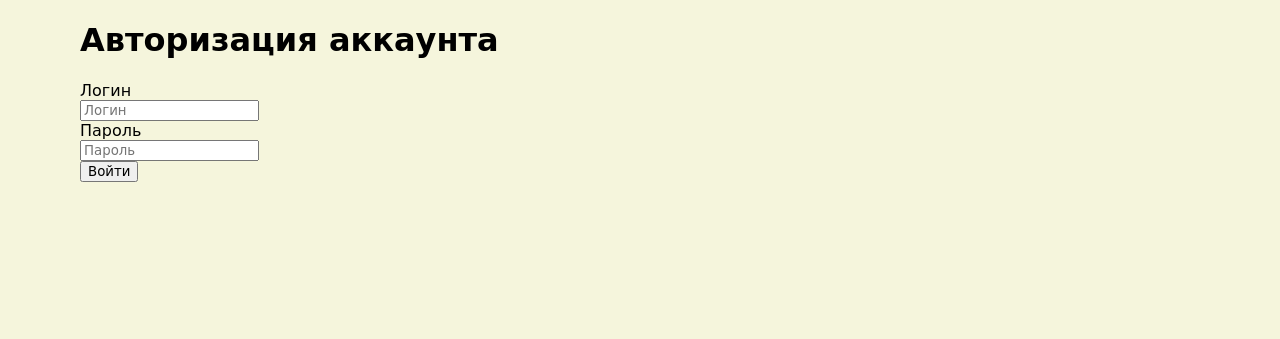
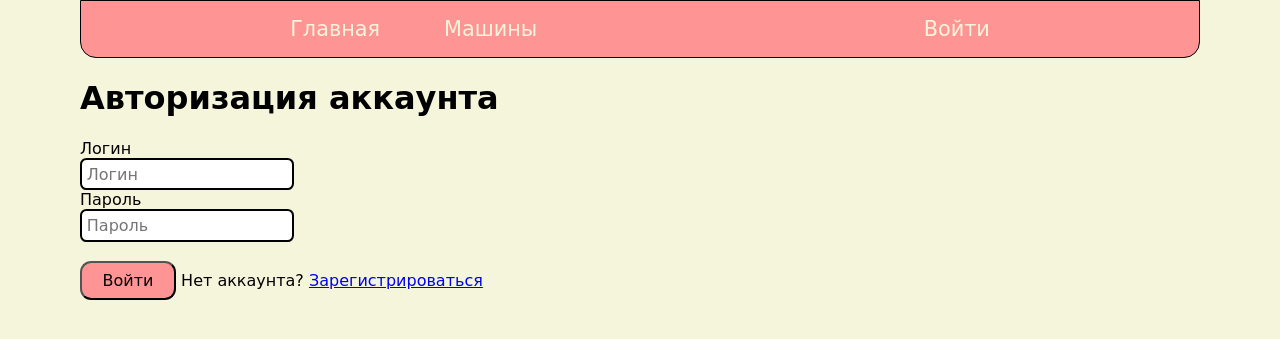
Before and after one commit to Denka88/carsharing, a Django app: template templates/login.html in a window 1280 px wide. Shown: the top 339 px of the page. Run offline with Django 3.2, Linux system fonts and the light colour scheme; the template is opened without the code that fills it, so the values that code supplies are empty.

Commit message:
some style again

```diff
--- a/carsharing/settings.py
+++ b/carsharing/settings.py
@@ -129,3 +129,4 @@ STATICFILES_DIRS = [
 
 DEFAULT_AUTO_FIELD = 'django.db.models.BigAutoField'
 AUTH_USER_MODEL = 'users.CustomUser'
+LOGIN_REDIRECT_URL = '/cars/'
--- a/carsharing/urls.py
+++ b/carsharing/urls.py
@@ -24,6 +24,7 @@
 urlpatterns = [
     path('admin/', admin.site.urls),
     path('', views.index, name='index'),
+    path('index/', views.index, name='index'),
     path('about/', views.about, name='about'),
     path('contact_us', views.contact_us, name='contact_us'),
     path('cars/', views.cars_page, name='cars'),
--- a/static/style.css
+++ b/static/style.css
@@ -30,7 +30,7 @@ h3{
     font-size: 1.2rem;
 }
 
-.card a, .content a{
+.btn{
     display: inline-flex;
     padding: 0.45rem 1.5rem;
     border-radius: 10px;
@@ -53,3 +53,58 @@ h3{
 .content img{
     width: 600px;
 }
+
+.register-form p{
+    display: flex;
+    flex-direction: column;
+    gap: 0.3rem;
+    align-items: flex-start;
+}
+
+.register-form input, .login-form input{
+    border-radius: 0.4rem;
+    border: 2px solid black;
+    padding: 0.3rem;
+    font-size: 1rem;
+}
+
+.register-form button, .login-form button{
+    padding: 0.5rem;
+    font-size: 1rem;
+    background-color: #ff9494;
+    border-radius: 0.7rem;
+    cursor: pointer;
+    min-width: 6rem;
+}
+.menu{
+    display: flex;
+    justify-content: space-around;
+    border: 1px solid black;
+    padding: 1rem;
+    background: #ff9494;
+    border-bottom-left-radius: 1rem;
+    border-bottom-right-radius: 1rem;
+}
+
+.menu div{
+    display: flex;
+    gap: 4rem;
+}
+
+.menu a{
+    text-decoration: none;
+    font-size: 1.3rem;
+    color: beige;
+}
+
+.menu span{
+    font-size: 1.3rem;
+    color: white;
+}
+
+.login-ask{
+    border: 1px solid black;
+    width: 30rem;
+    text-align: center;
+    padding: 10px 5px;
+}
--- /dev/null
+++ b/templates/header.html
@@ -0,0 +1,14 @@
+{% load static %}
+<header class="menu">
+    <div>
+        <a href="{% url 'index' %}">Главная</a>
+        <a href="{% url 'cars' %}">Машины</a>
+    </div>
+    <div>
+        {% if user.is_authenticated %}
+            <span>{{ user.username }}</span> <a href="{% url 'logout' %}">Выход</a>
+        {% else %}
+            <a href="{% url 'login' %}">Войти</a>
+        {% endif %}
+    </div>
+</header>
--- a/templates/login.html
+++ b/templates/login.html
@@ -10,16 +10,19 @@
     <title>Вход</title>
 </head>
 <body>
+{% include 'header.html' %}
 <h1>Авторизация аккаунта</h1>
-<form method="post">
+<form method="post" class="login-form">
     {% csrf_token %}
 
     <label for="username">Логин</label><br>
     <input type="text" id="username" name="username" placeholder="Логин"><br>
     <label for="password">Пароль</label><br>
-    <input type="password" id="password" name="password" placeholder="Пароль"><br>
+    <input type="password" id="password" name="password" placeholder="Пароль"><br><br>
 
     <button type="submit">Войти</button>
+
+    <span>Нет аккаунта? <a href="{% url 'register' %}">Зарегистрироваться</a></span>
 
     {% for msg in messages %}
         <p style="color:red;">{{ msg }}</p>
--- a/users/views.py
+++ b/users/views.py
@@ -1,5 +1,4 @@
 from django.contrib.auth import get_user_model, login, authenticate, logout
-from django.contrib.auth.forms import UserCreationForm
 from django.shortcuts import render, redirect
 from django.contrib import messages
 
@@ -14,7 +13,7 @@ def register_view(request):
         form = CreateUserCreationForm(request.POST)
         if form.is_valid():
             user = form.save()
-            return redirect('/')
+            return redirect('/cars/')
     else:
         form = CreateUserCreationForm()
     return render(request, 'register.html', {'form': form})
@@ -28,7 +27,7 @@ def login_view(request):
 
         if user is not None:
             login(request, user)
-            return redirect('/')
+            return redirect('/cars/')
         else:
             messages.error(request, "Неверный логин или пароль")
 
```
Also changed, not shown: templates/car.html (+7 -2 lines), templates/cars.html (+2 -6 lines), templates/register.html (+6 -3 lines), db.sqlite3, users/migrations/0002_alter_customuser_phone.py (added).
